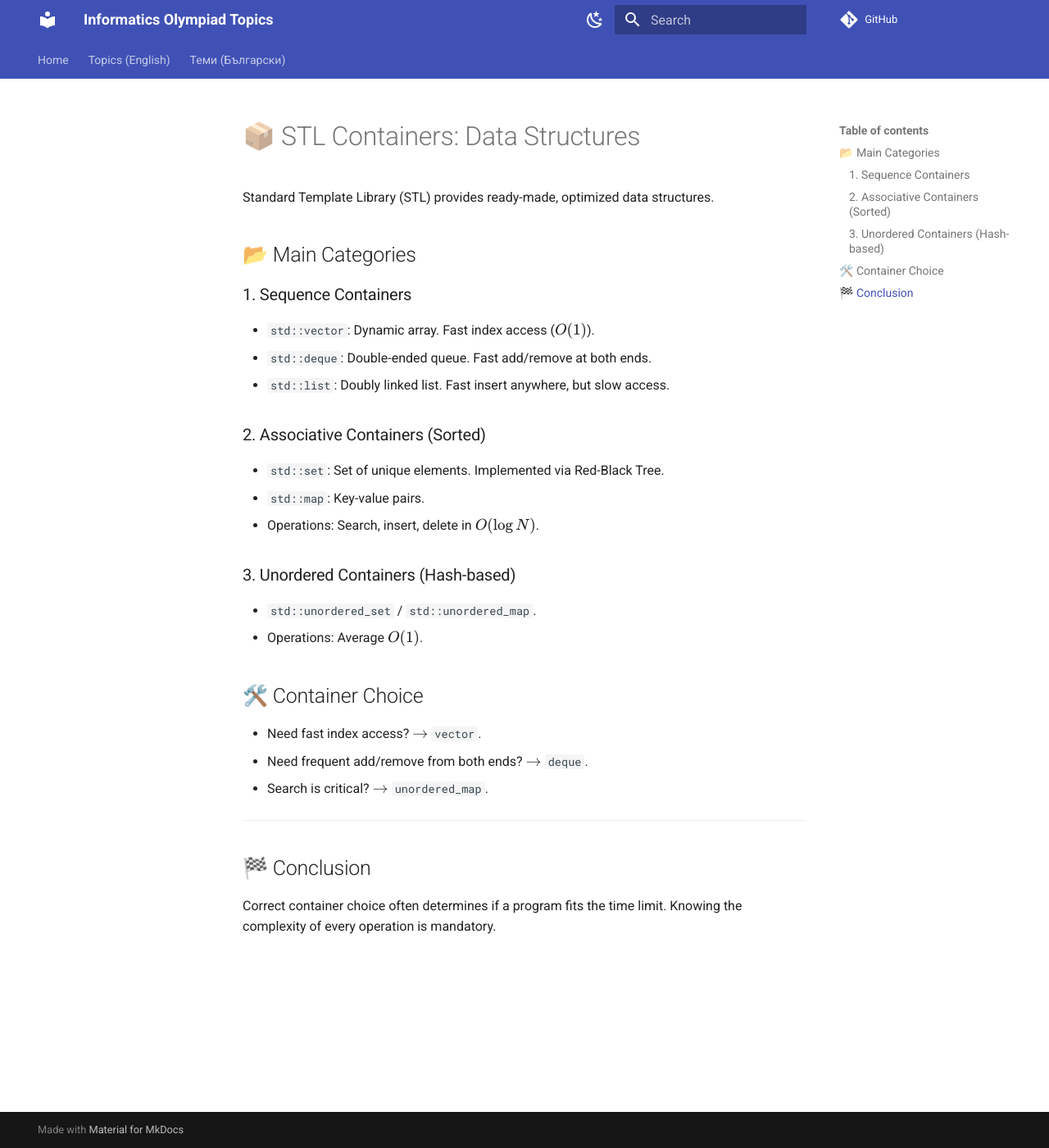
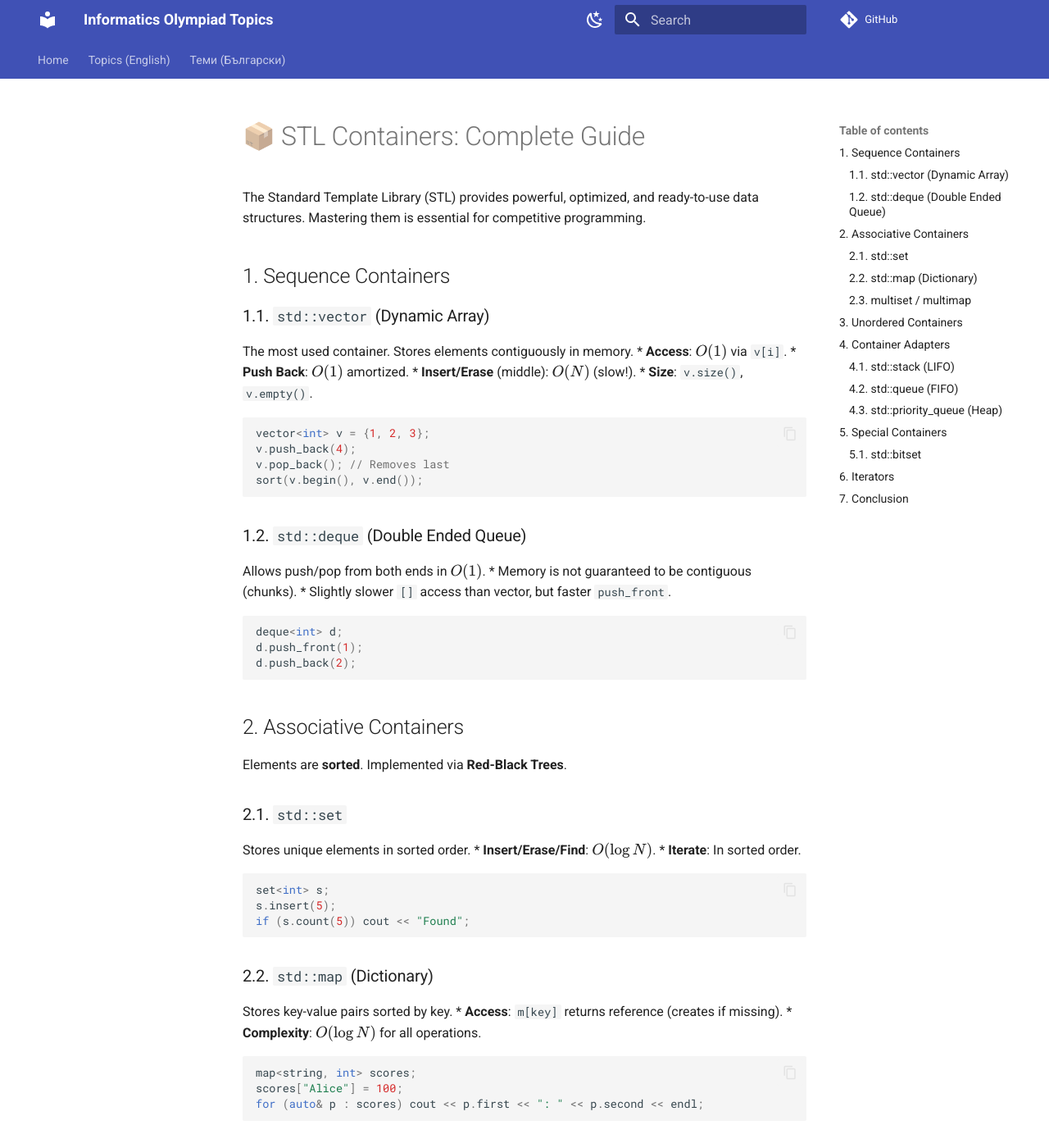
Before and after one commit to KadirYazadzhi/Informatics-Olympiad-Topics, an MkDocs documentation site: the page built from docs/EN/17_STL_Containers.md, in a window 1280 px wide and 1400 px high. Shown: the whole window at 82% size. Built offline with MkDocs 1.6.1 and Material for MkDocs 9.7.7, drawn with Linux system fonts in a browser that asks for light colours; comment, search, counter and statistics services are not loaded; some of the changed text lies outside the part shown.

Commit message:
Expand EN/17_STL_Containers.md: Full STL guide

````diff
--- a/docs/EN/17_STL_Containers.md
+++ b/docs/EN/17_STL_Containers.md
@@ -1,29 +1,112 @@
-# 📦 STL Containers: Data Structures
+# 📦 STL Containers: Complete Guide
 
-Standard Template Library (STL) provides ready-made, optimized data structures.
+The Standard Template Library (STL) provides powerful, optimized, and ready-to-use data structures. Mastering them is essential for competitive programming.
 
-## 📂 Main Categories
+## 1. Sequence Containers
 
-### 1. Sequence Containers
-- `std::vector`: Dynamic array. Fast index access ($O(1)$).
-- `std::deque`: Double-ended queue. Fast add/remove at both ends.
-- `std::list`: Doubly linked list. Fast insert anywhere, but slow access.
+### 1.1. `std::vector` (Dynamic Array)
+The most used container. Stores elements contiguously in memory.
+*   **Access**: $O(1)$ via `v[i]`.
+*   **Push Back**: $O(1)$ amortized.
+*   **Insert/Erase** (middle): $O(N)$ (slow!).
+*   **Size**: `v.size()`, `v.empty()`.
 
-### 2. Associative Containers (Sorted)
-- `std::set`: Set of unique elements. Implemented via Red-Black Tree.
-- `std::map`: Key-value pairs.
-- Operations: Search, insert, delete in **$O(\log N)$**.
+```cpp
+vector<int> v = {1, 2, 3};
+v.push_back(4);
+v.pop_back(); // Removes last
+sort(v.begin(), v.end());
+```
 
-### 3. Unordered Containers (Hash-based)
-- `std::unordered_set` / `std::unordered_map`.
-- Operations: Average **$O(1)$**.
+### 1.2. `std::deque` (Double Ended Queue)
+Allows push/pop from both ends in $O(1)$.
+*   Memory is not guaranteed to be contiguous (chunks).
+*   Slightly slower `[]` access than vector, but faster `push_front`.
 
-## 🛠️ Container Choice
-- Need fast index access? $\to$ `vector`.
-- Need frequent add/remove from both ends? $\to$ `deque`.
-- Search is critical? $\to$ `unordered_map`.
+```cpp
+deque<int> d;
+d.push_front(1);
+d.push_back(2);
+```
 
----
+## 2. Associative Containers
+Elements are **sorted**. Implemented via **Red-Black Trees**.
 
-## 🏁 Conclusion
-Correct container choice often determines if a program fits the time limit. Knowing the complexity of every operation is mandatory.
+### 2.1. `std::set`
+Stores unique elements in sorted order.
+*   **Insert/Erase/Find**: $O(\log N)$.
+*   **Iterate**: In sorted order.
+
+```cpp
+set<int> s;
+s.insert(5);
+if (s.count(5)) cout << "Found";
+```
+
+### 2.2. `std::map` (Dictionary)
+Stores key-value pairs sorted by key.
+*   **Access**: `m[key]` returns reference (creates if missing).
+*   **Complexity**: $O(\log N)$ for all operations.
+
+```cpp
+map<string, int> scores;
+scores["Alice"] = 100;
+for (auto& p : scores) cout << p.first << ": " << p.second << endl;
+```
+
+### 2.3. `multiset` / `multimap`
+Allow duplicate keys.
+*   `s.erase(val)` removes **all** instances.
+*   `s.erase(s.find(val))` removes only **one** instance.
+
+## 3. Unordered Containers
+Based on **Hash Tables**.
+*   **Complexity**: $O(1)$ average, $O(N)$ worst case (collisions).
+*   **Warning**: Vulnerable to "anti-hash" tests in Codeforces. Use custom hash function.
+
+## 4. Container Adapters
+
+### 4.1. `std::stack` (LIFO)
+*   `push()`, `pop()`, `top()`. All $O(1)$.
+*   Used for DFS, Bracket matching.
+
+### 4.2. `std::queue` (FIFO)
+*   `push()`, `pop()`, `front()`. All $O(1)$.
+*   Used for BFS.
+
+### 4.3. `std::priority_queue` (Heap)
+Always gives the largest element (`top()`).
+*   **Push/Pop**: $O(\log N)$.
+*   **Top**: $O(1)$.
+*   Min-Heap: `priority_queue<int, vector<int>, greater<int>> pq;`
+
+## 5. Special Containers
+
+### 5.1. `std::bitset`
+Optimized array of bits (1 bit per element).
+*   Supports bitwise ops (`&`, `|`, `^`, `<<`) on the whole array.
+*   Very fast for Knapsack-like DP.
+*   Size must be compile-time constant.
+
+```cpp
+bitset<8> b("10101010");
+b[0] = 0;
+cout << b.count(); // Number of set bits
+```
+
+## 6. Iterators
+*   `begin()`: Points to first element.
+*   `end()`: Points **after** last element.
+*   `rbegin()`: Reverse iterator.
+
+```cpp
+auto it = s.find(10);
+if (it != s.end()) { /* found */ }
+```
+
+## 7. Conclusion
+*   Array/Index -> `vector`.
+*   Search/Unique -> `set`.
+*   Key-Value -> `map`.
+*   BFS -> `queue`.
+*   Dijkstra -> `priority_queue`.
````
